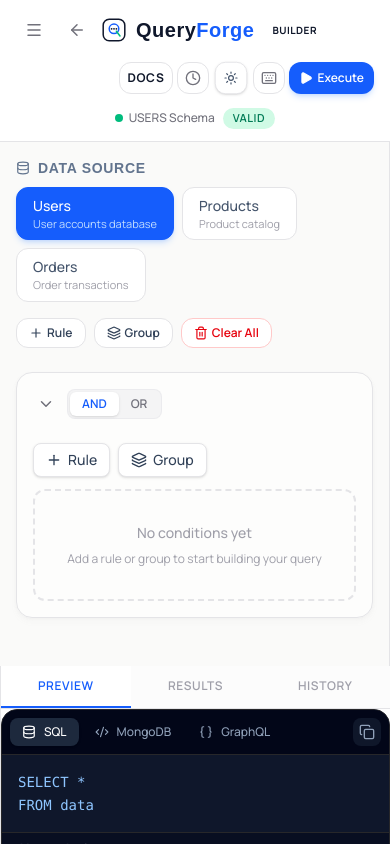
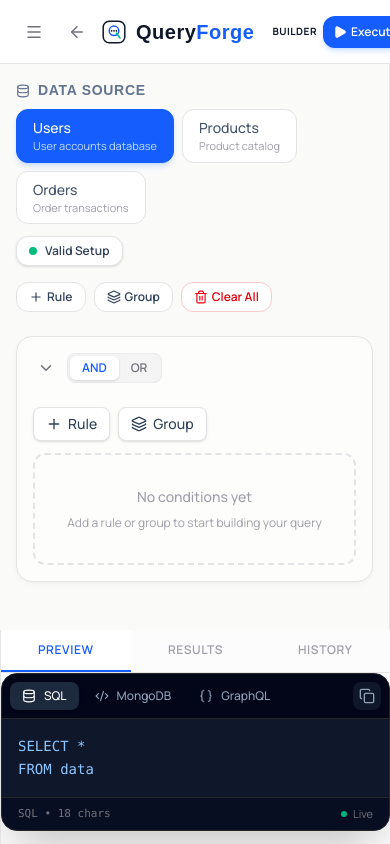
Before and after one commit to AgboolaAgbeniga/query-forge, a Next.js app: page /builder in a window 390 px wide. Shown: the top 844 px of the page. Built offline with nearby package versions, Linux system fonts and the light colour scheme; a web font is replaced by a local one.

Commit message:
ux: implement senior mobile navbar

```diff
--- a/src/app/builder/page.tsx
+++ b/src/app/builder/page.tsx
@@ -109,10 +109,41 @@ export default function BuilderPage() {
       <MobileSidebar
         isOpen={isMobileSidebarOpen}
         onClose={() => setIsMobileSidebarOpen(false)}
+        mobileActions={
+          <div className="flex flex-col gap-2">
+            <Link
+              href="/docs"
+              className="flex items-center gap-3 px-3 py-2 text-sm font-medium text-slate-700 dark:text-zinc-300 hover:bg-zinc-50 dark:hover:bg-zinc-800 rounded-lg transition-colors"
+            >
+              <div className="w-8 h-8 rounded-lg bg-zinc-100 dark:bg-zinc-800 flex items-center justify-center font-bold">?</div>
+              Documentation
+            </Link>
+            <button
+              onClick={() => { setActiveRightTab('history'); setIsMobileSidebarOpen(false); }}
+              className="flex items-center gap-3 px-3 py-2 text-sm font-medium text-slate-700 dark:text-zinc-300 hover:bg-zinc-50 dark:hover:bg-zinc-800 rounded-lg transition-colors text-left"
+            >
+              <div className="w-8 h-8 rounded-lg bg-zinc-100 dark:bg-zinc-800 flex items-center justify-center"><Clock size={16} /></div>
+              Query History
+            </button>
+            <button
+              onClick={() => { setShowShortcuts(true); setIsMobileSidebarOpen(false); }}
+              className="flex items-center gap-3 px-3 py-2 text-sm font-medium text-slate-700 dark:text-zinc-300 hover:bg-zinc-50 dark:hover:bg-zinc-800 rounded-lg transition-colors text-left"
+            >
+              <div className="w-8 h-8 rounded-lg bg-zinc-100 dark:bg-zinc-800 flex items-center justify-center"><Keyboard size={16} /></div>
+              Keyboard Shortcuts
+            </button>
+            <div className="flex items-center gap-3 px-3 py-2 text-sm font-medium text-slate-700 dark:text-zinc-300 hover:bg-zinc-50 dark:hover:bg-zinc-800 rounded-lg transition-colors">
+              <div className="w-8 h-8 rounded-lg bg-zinc-100 dark:bg-zinc-800 flex items-center justify-center">
+                <ThemeToggle />
+              </div>
+              Toggle Theme
+            </div>
+          </div>
+        }
       />
 
       {/* ─── Header ─── */}
-      <header className="min-h-[64px] h-auto py-3 flex flex-wrap items-center justify-between gap-y-3 border-b border-zinc-200 dark:border-zinc-800 bg-white dark:bg-zinc-900 px-4 shrink-0 relative z-50">
+      <header className="h-16 flex items-center justify-between border-b border-zinc-200 dark:border-zinc-800 bg-white dark:bg-zinc-900 px-4 shrink-0 relative z-50">
         <div className="flex items-center gap-2 lg:gap-0">
           <button
             onClick={() => setIsMobileSidebarOpen(true)}
@@ -133,50 +164,33 @@ export default function BuilderPage() {
           </Link>
         </div>
 
-        {/* Validator Status Indicator */}
-        <div className="flex items-center gap-2 sm:gap-4 order-3 w-full md:w-auto md:order-none justify-center md:justify-start">
-          <span className="text-xs text-zinc-500 dark:text-zinc-400 font-medium flex items-center gap-1.5">
-            <span className={cn("w-2 h-2 rounded-full", isValid ? "bg-emerald-500" : "bg-amber-500")} />
-            {store.activeSchemaId.toUpperCase()} Schema
-          </span>
-          <span
-            className={cn(
-              "px-2.5 py-0.5 rounded-full text-[11px] font-semibold uppercase tracking-wider",
-              isValid ? "bg-emerald-100 dark:bg-emerald-500/25 text-emerald-700 dark:text-emerald-400" : "bg-amber-100 dark:bg-amber-500/25 text-amber-700 dark:text-amber-400"
-            )}
-          >
-            {isValid ? 'Valid' : 'Invalid'}
-          </span>
-        </div>
 
         {/* Toolbar Header Buttons */}
         <div className="flex items-center gap-1 sm:gap-2.5 ml-auto">
+          <div className="hidden sm:flex items-center gap-2.5">
             <Link
               href="/docs"
-            className="inline-flex px-2 sm:px-3 h-8 sm:h-9 items-center justify-center text-xs font-bold text-zinc-550 dark:text-zinc-300 hover:text-blue-600 dark:hover:text-blue-400 border border-zinc-200 dark:border-zinc-700 bg-white dark:bg-zinc-800 rounded-xl transition-all uppercase tracking-wider font-sans"
+              className="inline-flex px-3 h-9 items-center justify-center text-xs font-bold text-zinc-550 dark:text-zinc-300 hover:text-blue-600 dark:hover:text-blue-400 border border-zinc-200 dark:border-zinc-700 bg-white dark:bg-zinc-800 rounded-xl transition-all uppercase tracking-wider font-sans"
               id="builder-header-docs-link"
             >
               Docs
             </Link>
             <button
               onClick={() => setActiveRightTab('history')}
-            className="w-8 h-8 sm:w-9 sm:h-9 flex items-center justify-center rounded-xl border border-zinc-200 dark:border-zinc-700 bg-white dark:bg-zinc-800 text-zinc-500 dark:text-zinc-400 hover:bg-zinc-50 dark:hover:bg-zinc-700/50 hover:text-slate-800 dark:hover:text-white transition-all hover:scale-105 active:scale-95"
+              className="w-9 h-9 flex items-center justify-center rounded-xl border border-zinc-200 dark:border-zinc-700 bg-white dark:bg-zinc-800 text-zinc-500 dark:text-zinc-400 hover:bg-zinc-50 dark:hover:bg-zinc-700/50 hover:text-slate-800 dark:hover:text-white transition-all hover:scale-105 active:scale-95"
               title="Query History (H)"
             >
               <Clock size={16} />
             </button>
-
-          <div className="scale-90 sm:scale-100 origin-center">
             <ThemeToggle />
-          </div>
-
             <button
               onClick={() => setShowShortcuts(true)}
-            className="w-8 h-8 sm:w-9 sm:h-9 flex items-center justify-center rounded-xl border border-zinc-200 dark:border-zinc-700 bg-white dark:bg-zinc-800 text-zinc-500 dark:text-zinc-400 hover:bg-zinc-50 dark:hover:bg-zinc-700/50 hover:text-slate-800 dark:hover:text-white transition-all hover:scale-105 active:scale-95"
+              className="w-9 h-9 flex items-center justify-center rounded-xl border border-zinc-200 dark:border-zinc-700 bg-white dark:bg-zinc-800 text-zinc-500 dark:text-zinc-400 hover:bg-zinc-50 dark:hover:bg-zinc-700/50 hover:text-slate-800 dark:hover:text-white transition-all hover:scale-105 active:scale-95"
               title="Keyboard Shortcuts"
             >
               <Keyboard size={16} />
             </button>
+          </div>
 
           <button
             onClick={handleExecute}
@@ -240,11 +254,17 @@ export default function BuilderPage() {
 
           {/* Builder Toolbar Controls */}
           <div className="flex items-center justify-between flex-wrap gap-4 mb-6">
-            <div className="flex items-center gap-3">
+            <div className="flex items-center flex-wrap gap-3">
               <SchemaSelector
                 activeSchemaId={store.activeSchemaId}
                 onSelect={(src) => store.setActiveSchemaId(src.id)}
               />
+              <div className="flex items-center gap-2 bg-white dark:bg-zinc-800 px-3 py-1.5 rounded-xl border border-zinc-200 dark:border-zinc-700 shadow-sm">
+                <span className={cn("w-2 h-2 rounded-full", isValid ? "bg-emerald-500" : "bg-amber-500")} />
+                <span className="text-xs font-semibold text-slate-700 dark:text-zinc-200">
+                  {isValid ? 'Valid Setup' : 'Invalid Setup'}
+                </span>
+              </div>
             </div>
 
             <div className="flex items-center flex-wrap gap-2">
--- a/src/components/QueryBuilder/MobileSidebar.tsx
+++ b/src/components/QueryBuilder/MobileSidebar.tsx
@@ -8,7 +8,7 @@ import { useQueryStore } from '@/lib/store';
 import { getSchemaById } from '@/lib/schema';
 import { cn } from '@/lib/utils';
 
-export function MobileSidebar({ isOpen, onClose }: { isOpen: boolean; onClose: () => void }) {
+export function MobileSidebar({ isOpen, onClose, mobileActions }: { isOpen: boolean; onClose: () => void; mobileActions?: React.ReactNode }) {
   const store = useQueryStore();
   const activeSchemaId = store.activeSchemaId;
   const activeSchema = getSchemaById(activeSchemaId);
@@ -90,6 +90,15 @@ export function MobileSidebar({ isOpen, onClose }: { isOpen: boolean; onClose: (
               <div className="border-t border-zinc-200 dark:border-zinc-800/50 pt-6">
                 <ExportImport />
               </div>
+
+              {mobileActions && (
+                <div className="border-t border-zinc-200 dark:border-zinc-800/50 pt-6 mt-auto">
+                  <div className="text-[10px] font-bold uppercase tracking-wider text-zinc-400 dark:text-zinc-500 mb-3 px-1">
+                    Quick Actions
+                  </div>
+                  {mobileActions}
+                </div>
+              )}
             </div>
           </motion.div>
         </>
```
Lines whose indentation alone changed are shown as unchanged.
